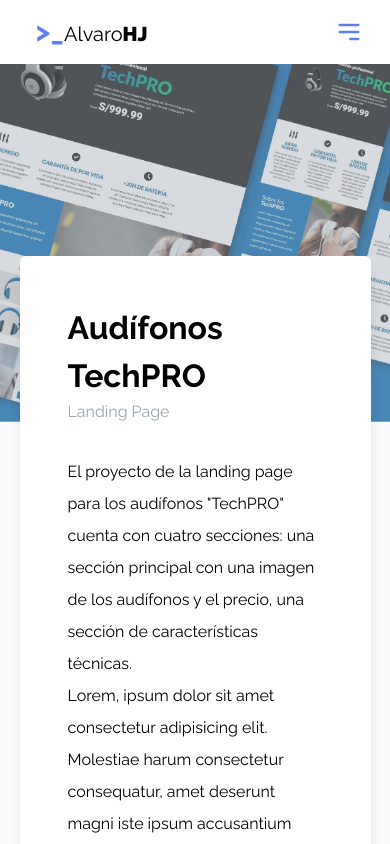
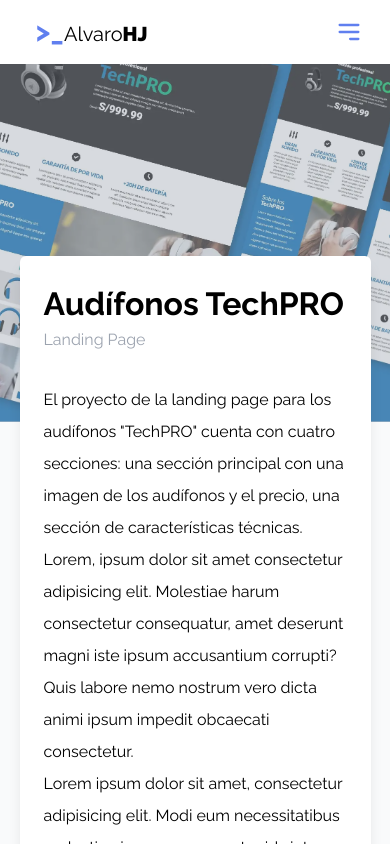
Before and after one commit to AlvaroHJ21/next-portfolio, a Next.js app: page /proyects/1 in a window 390 px wide. Shown: the top 844 px of the page. Built offline with nearby package versions, Linux system fonts and the light colour scheme.

Commit message:
update:proyect-details menu responsive

```diff
--- a/src/components/ui/Navbar.tsx
+++ b/src/components/ui/Navbar.tsx
@@ -115,7 +115,7 @@ export default function Navbar() {
       {/* Menu hamburguesa */}
       <div
         onClick={() => setIsOpen(false)}
-        className={`fixed z-40 bg-black h-screen md:hidden backdrop-blur-sm transition-opacity bg-opacity-60 ${
+        className={`fixed top-0 z-40 bg-black h-screen md:hidden backdrop-blur-sm transition-opacity bg-opacity-60 ${
           isOpen ? "w-full" : "w-0"
         }`}
       >
--- a/src/pages/proyects/[id].tsx
+++ b/src/pages/proyects/[id].tsx
@@ -24,7 +24,7 @@ export default function ProyectDetails({ proyect }: Props) {
           <div className="absolute top-0 w-full h-full bg-gray-400 dark:bg-black opacity-40"></div>
         </div>
 
-        <div className="relative flex flex-col md:flex-row gap-8 max-w-6xl w-[90%] m-auto mt-64 p-12 bg-white dark:bg-background z-10 rounded-md shadow-lg">
+        <div className="relative flex flex-col md:flex-row gap-8 max-w-6xl w-[90%] m-auto mt-64 p-6 sm:p-10 bg-white dark:bg-background z-10 rounded-md shadow-lg">
           <div className="space-y-8 md:flex-[2]">
             {/* Textos */}
             <div className="">
```
